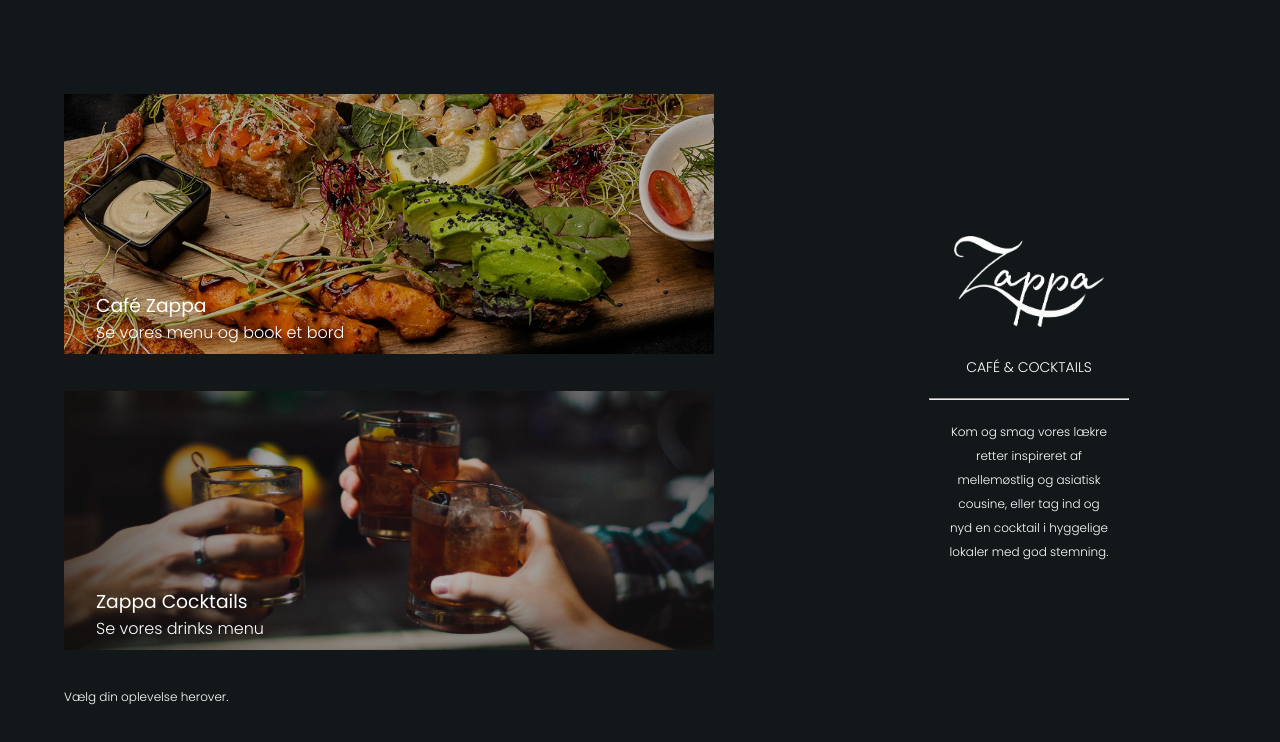
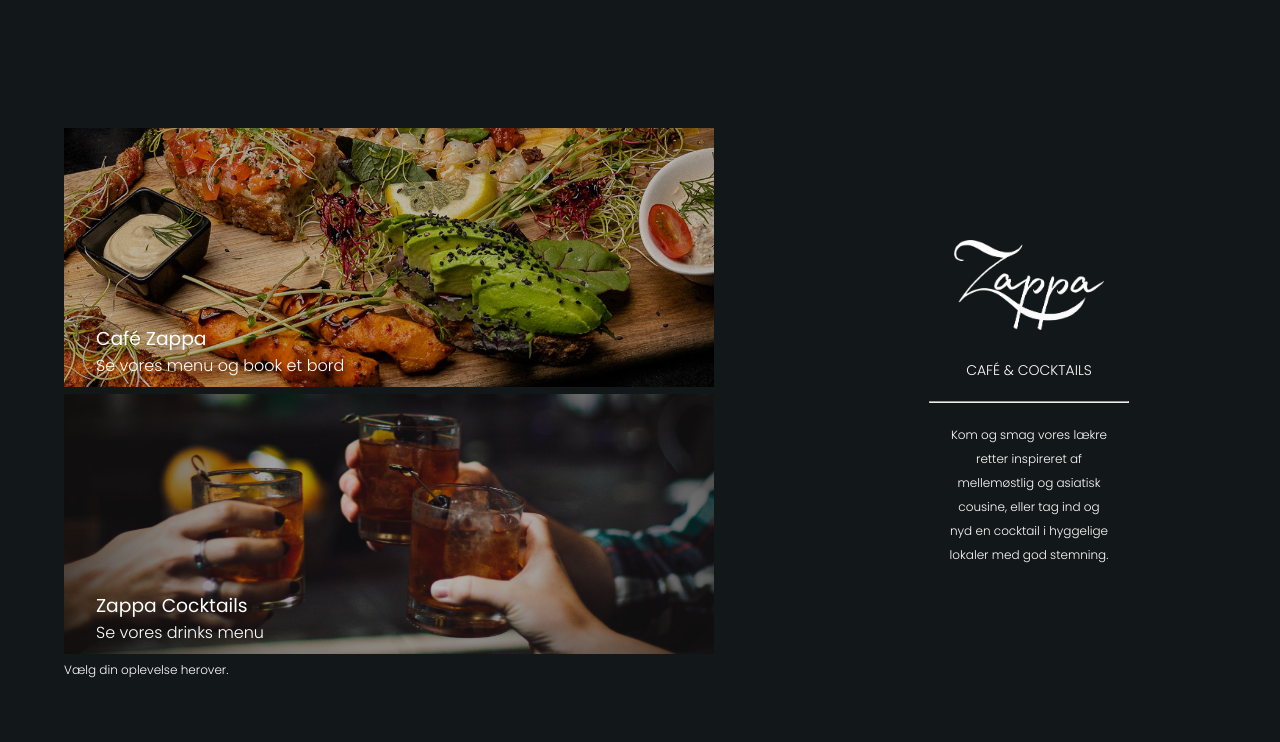
Before and after one commit to Elsborg/zappa-master, a React (Create React App) app: page / in a window 1280 px wide. Shown: the top 742 px of the page. Built offline with nearby package versions, Linux system fonts and the light colour scheme; a web font is replaced by a local one.

Commit message:
landingpage error

```diff
--- a/src/components/Home.js
+++ b/src/components/Home.js
@@ -9,7 +9,7 @@
 const Home = () => {
   return (
     <div name="forside" className='home-container'>
-        <video className='hero-video' src={heroVideo} autoPlay loop muted playsinline />
+        <video className='hero-video' src={heroVideo} autoPlay loop muted playsInline />
         <div className='content'>
             <h1 className='hero-text'>Velkommen Til Café Zappa</h1>
         </div>
--- a/src/style/landingPage.css
+++ b/src/style/landingPage.css
@@ -3,7 +3,7 @@
     background-color: #12181A;
     color: white;
     width: 100%;
-    height: 100vh;
+    padding-top: 4rem;
 }
 
 .landing-logo {
```
